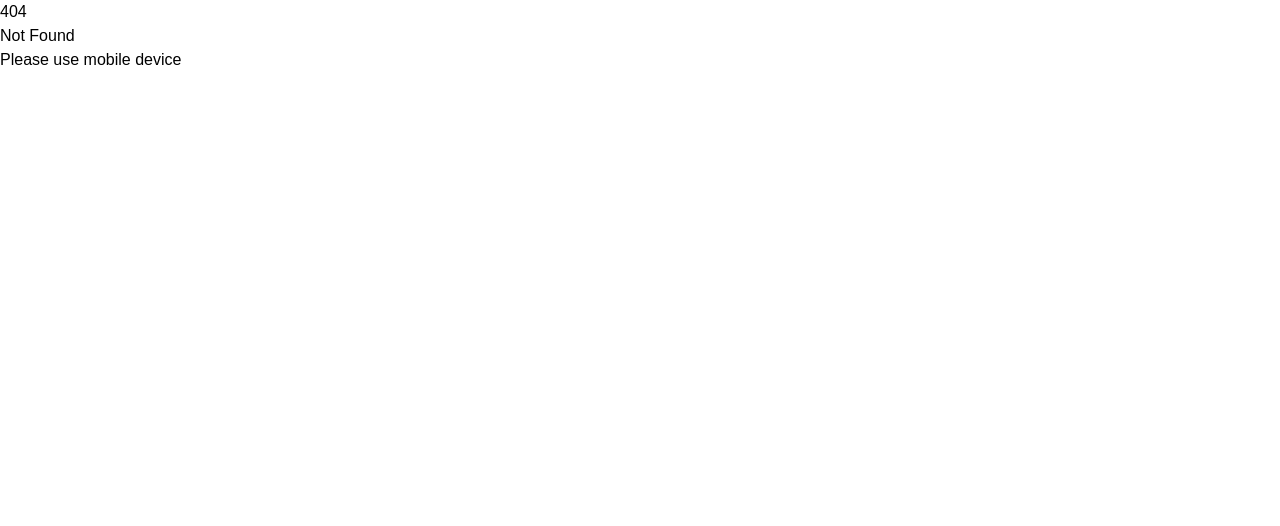
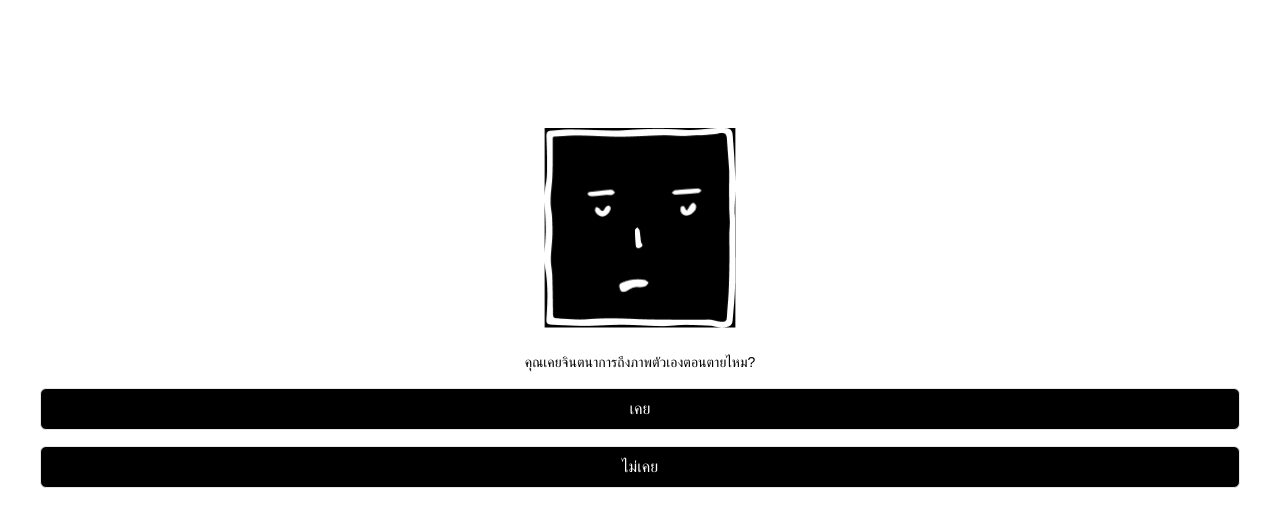
Before and after one commit to Tantatorn-dev/deathtalk-photobooth, a SvelteKit app: page /intro in a window 1280 px wide. Before the commit this address had no page. Shown: the top 526 px of the page. Built offline with nearby package versions, Linux system fonts and the light colour scheme; a web font is replaced by a local one.

Commit message:
feat: add intro page

```diff
--- a/src/app.css
+++ b/src/app.css
@@ -1,3 +1,11 @@
 @tailwind base;
 @tailwind components;
 @tailwind utilities;
+
+.button-primary {
+	@apply w-full p-2 text-white bg-black border rounded-md;
+}
+
+.button-secondary {
+	@apply w-full p-2 border border-black rounded-md;
+}
--- a/src/routes/+layout.svelte
+++ b/src/routes/+layout.svelte
@@ -30,8 +30,4 @@
 		background-color: theme(colors.white);
 		color: theme(colors.black);
 	}
-
-	.text-splash {
-		background-image: url('/splash_bg.png');
-	}
 </style>
--- /dev/null
+++ b/src/routes/intro/+page.svelte
@@ -0,0 +1,12 @@
+<script lang="ts">
+</script>
+
+<div class="flex flex-col items-center gap-2 mt-32">
+	<img src="/placeholder.png" class="w-48" alt="placeholder" />
+
+	<div class="flex flex-col w-full gap-4 pl-10 pr-10 mt-4">
+		<p class="text-sm text-center">คุณเคยจินตนาการถึงภาพตัวเองตอนตายไหม?</p>
+		<button class="button-primary">เคย</button>
+		<button class="button-primary">ไม่เคย</button>
+	</div>
+</div>
--- a/src/routes/photo/+page.svelte
+++ b/src/routes/photo/+page.svelte
@@ -1,4 +1,5 @@
 <script lang="ts">
+	import { goto } from "$app/navigation";
 	import ArrowRight from "../../components/photo/ArrowRight.svelte";
 
 </script>
@@ -8,15 +9,17 @@
 
 	<div class="flex flex-col w-full gap-1 pl-16 pr-16 mt-4">
 		<p class="text-sm">ชื่อ</p>
-		<input type="text" class="w-full p-2 border border-black rounded-md" />
+		<input type="text" class="button-secondary" />
 	</div>
 
 	<div class="flex flex-col w-full gap-1 pl-16 pr-16 mt-4">
 		<p class="text-sm">รูปโปรไฟล์</p>
-		<button class="w-full p-2 border border-black rounded-md">อัปโหลดรูปภาพ</button>
+		<button class="button-secondary">อัปโหลดรูปภาพ</button>
 	</div>
 
-	<button class="flex flex-row justify-end w-full pr-20 mt-8">
+	<button on:click={()=>{
+		goto("/intro")
+	}} class="flex flex-row justify-end w-full pr-20 mt-8">
 		<p>ต่อไป</p>
 		<ArrowRight />
 	</button>
```
